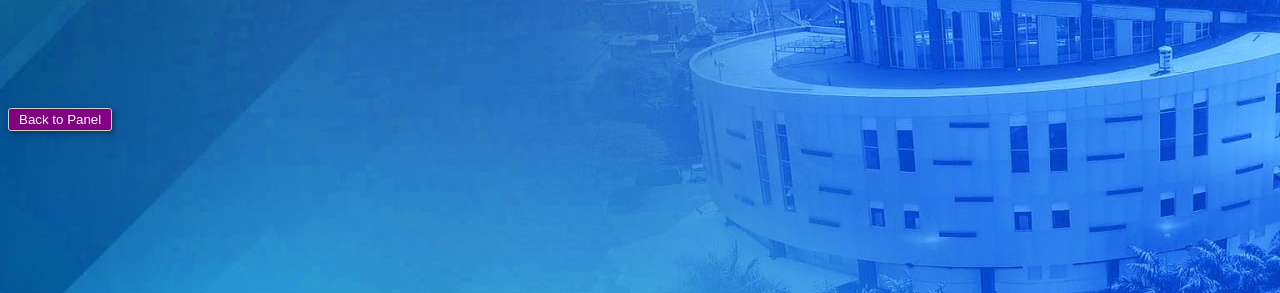
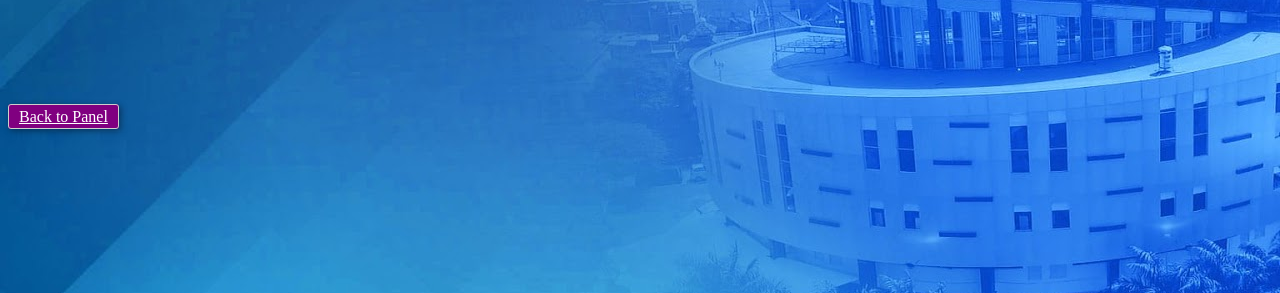
Before and after one commit to iqbalfanani/E-Parking, a CodeIgniter app: the page made by application/views/belajar.php in a window 1280 px wide. Shown: the part 148-441 px from the top of the page. Run offline with CodeIgniter, Linux system fonts and the light colour scheme.

Commit message:
Update belajar.php

```diff
--- a/application/views/belajar.php
+++ b/application/views/belajar.php
@@ -27,7 +27,7 @@
 		<div class="col-sm-3 col-md-6 col-lg-4"><font color="white"><font size="8"><marquee><h2>E-Parking Polinema</h2></marquee></font></font></div>
 		<div class="col-sm-9 col-md-6 col-lg-8"><div style="text-align:left;"><font face="Courier New"><font color="white"><font size="5"><marquee direction="left"><?php echo date('d-M-Y'); ?></marquee></font></font></font></div></div>
 	</div>
-	<button class="btn_style">Back to Panel</button>
+	<a href="<?php echo base_url('Dashboard') ?>"class="btn_style">Back to Panel</a>
 
 	<!-- <font color="white"><font size="8"><marquee><h2>E-Parking Polinema</h2></marquee></font></font> -->
 	<!-- <div style="text-align:right;"><font face="Courier New"><font color="white"><font size="8"><?php echo date('d-M-Y'); ?></font></font></font></div> -->
```
